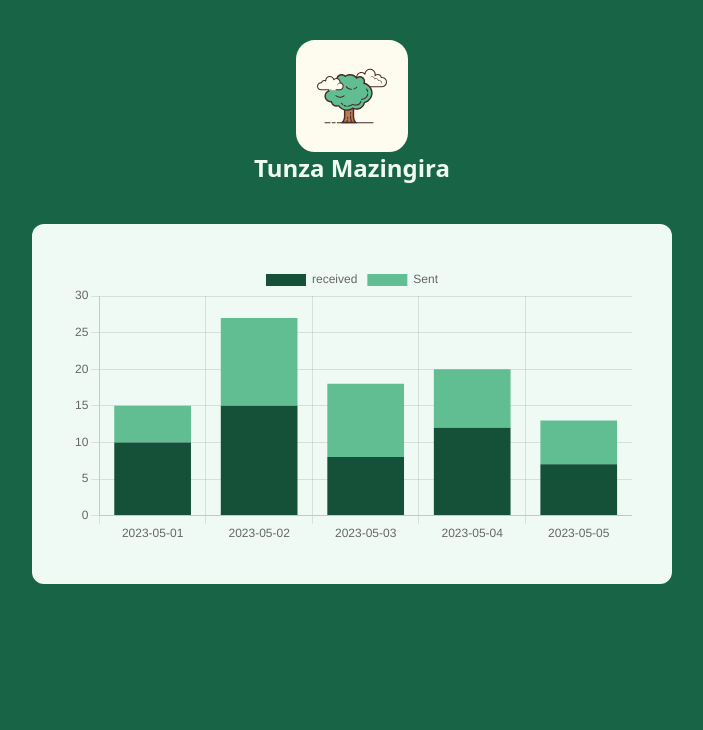
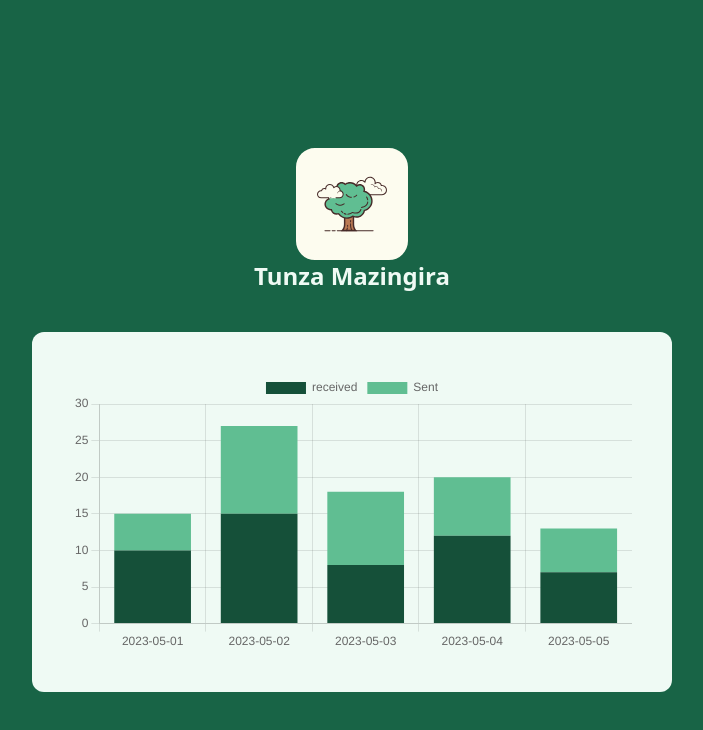
Before and after one commit to Era360/tunza-mazingira-analytics, a React (Vite) app: page / in a window 1280 px wide. Shown: the top 730 px of the page, without its empty margins (288-991 px from the left). Built offline with nearby package versions, Linux system fonts and the light colour scheme.

Commit message:
Update App.jsx

```diff
--- a/src/App.jsx
+++ b/src/App.jsx
@@ -73,7 +73,7 @@
   // };
 
   return (
-    <div className="h-screen bg-tree-700">
+    <div className="flex flex-col items-center justify-center h-screen bg-tree-700">
       <div className="py-10">
         <div className="mx-auto w-fit">
           <img src="/icon.svg" className="h-28" />
```
